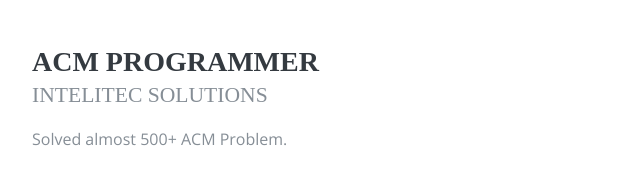
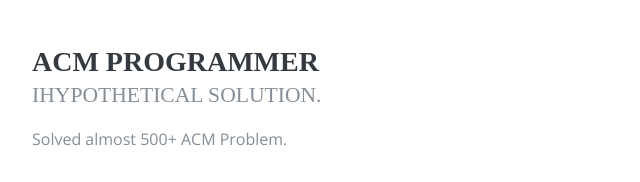
Before and after one commit to ayonneub/ayon, a plain HTML site: page index.html in a window 1280 px wide. Shown: the part 1127-1309 px from the top of the page, 288-928 px from the left. Drawn offline with nearby package versions, Linux system fonts and the light colour scheme; a web font is replaced by a local one.

Commit message:
Update index.html

```diff
--- a/index.html
+++ b/index.html
@@ -124,7 +124,7 @@
           <div class="resume-item d-flex flex-column flex-md-row mb-5">
             <div class="resume-content mr-auto">
               <h3 class="mb-0">ACM Programmer</h3>
-              <div class="subheading mb-3">Intelitec Solutions</div>
+              <div class="subheading mb-3">IHypothetical Solution.</div>
               <p>Solved almost 500+ ACM Problem.</p>
             </div>
             <div class="resume-date text-md-right">
```
